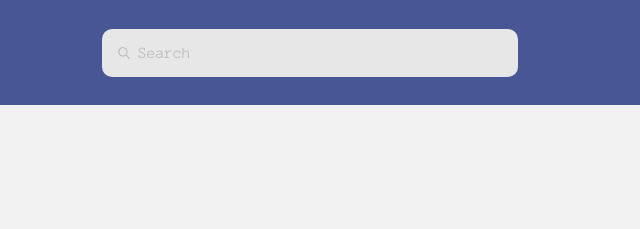
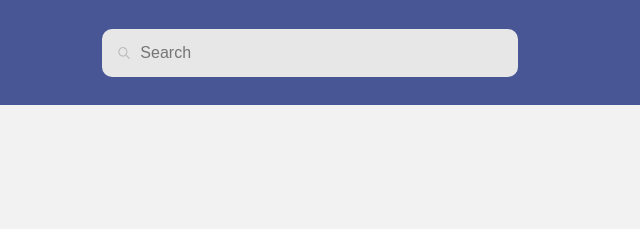
Before and after one commit to carolinatravanca/assignment3_CM, a plain HTML site: page index.html in a window 1280 px wide. Shown: the top 229 px of the page, 274-914 px from the left. Drawn offline with Linux system fonts and the light colour scheme.

Commit message:
Search bar update

```diff
--- a/global.css
+++ b/global.css
@@ -52,6 +52,15 @@ nav {
   padding: 0 16px;
   transition: width 0.5s ease;
 }
+#search_bar input[type="search"] {
+  background-color: transparent;
+  border: none;
+  outline: none;
+  color: #000;
+  font-size: 16px;
+  width: 100%;
+}
+
 
 .header_links {
   display: flex;
--- a/index.html
+++ b/index.html
@@ -19,7 +19,7 @@
 
       <div id="search_bar" onclick="expandSearchBar()">
         <img src="lupa.png" id="magnifying_glass_img" height="25%">
-        <p contenteditable="true" >Search</p>
+        <input type="search" contenteditable="true" placeholder="Search"></input>
       </div>
 
       <span class = header_links>
```
